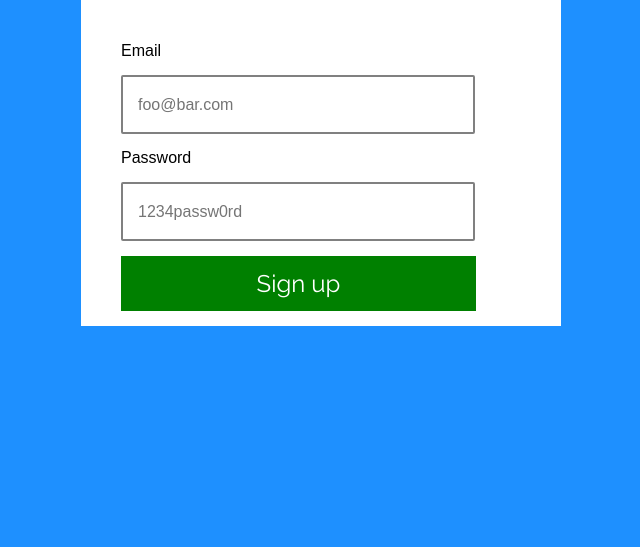
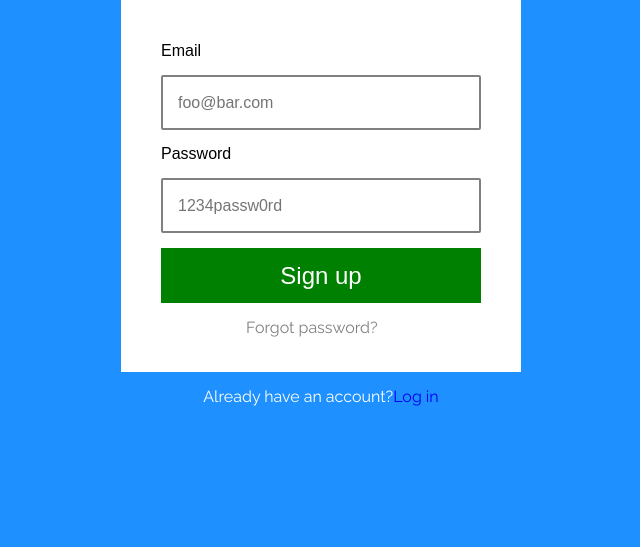
Before and after one commit to seancovington/analogsea, a plain HTML site: page index.html in a window 1280 px wide. Shown: the part 253-800 px from the top of the page, without its empty margins (319-959 px from the left). Drawn offline with Linux system fonts and the light colour scheme.

Commit message:
almost finished

```diff
--- a/index.html
+++ b/index.html
@@ -25,12 +25,16 @@
                 <label for="password">Password</label>
                 <input placeholder="1234passw0rd" type="text" required />
             </fieldset>
-            <fieldset>
+            <fieldset name="Sign up">
                 <button class="Submit type" type='submit'>Sign up</button>
+                <div> <a href="/forgot-password/new" class="forgot">Forgot password?</a></div>
             </fieldset>
+
         </form>
+    </div>
+    <div class="already">Already have an account? <a href="/login">   Log in</a>
+    </div>
 
-    </div>
 </body>
 
 </html>
--- a/stylesheet.css
+++ b/stylesheet.css
@@ -2,11 +2,13 @@
     margin: 0;
     padding: 0;
     border: none;
+    box-sizing: border-box;
+    text-decoration: none;
 }
 
 body {
-    box-sizing: border-box;
     background-color: dodgerblue;
+    font-family: 'Raleway', sans-serif;
 }
 
 .icon {
@@ -32,8 +34,9 @@ img {
     padding-right: 40px;
     margin-left: auto;
     margin-right: auto;
+    margin-top: 35px;
     background-color: #ffffff;
-    font-family: 'Raleway', sans-serif;
+    /*    font-family: 'Raleway', sans-serif;*/
     font-size: 2.5em;
     color: gray;
     font-weight: lighter;
@@ -75,31 +78,52 @@ email {
 }
 
 button {
-    width: 355px;
+    width: 320px;
     height: 55px;
     background-color: green;
     color: white;
     font-size: .6em;
-    font-family: 'Raleway', sans-serif;
+    /*    font-family: 'Raleway', sans-serif;*/
     margin-top: 15px;
     margin-bottom: 15px;
 }
 
-submit:hover {
+.submit button:hover {
+    background-color: green;
+    /* Green */
     color: darkgreen;
 }
 
 type {
-    /*
-    display: flex;
-flex-direction: column;
-justify-content: center;
-*/
     width: 320px;
     height: 55px;
     border: 2px solid gray;
     padding: 15px;
-    font-family: 'Raleway', sans-serif;
+    /*    font-family: 'Raleway', sans-serif;*/
+}
+
+.forgot {
+    display: block;
+    margin-left: auto;
+    margin-right: auto;
+    width: 150px;
+    color: gray;
+    font-size: 16px;
+    margin-bottom: 35px;
+}
+
+.already {
+    /*    font-family: 'Raleway',
+    sans-serif;*/
+    display: flex;
+    flex-direction: row;
+    justify-content: center;
+    margin-left: auto;
+    margin-right: auto;
+    width: 275px;
+    color: white;
+    text-decoration: none;
+    margin-top: 15px;
 }
 
 
```
